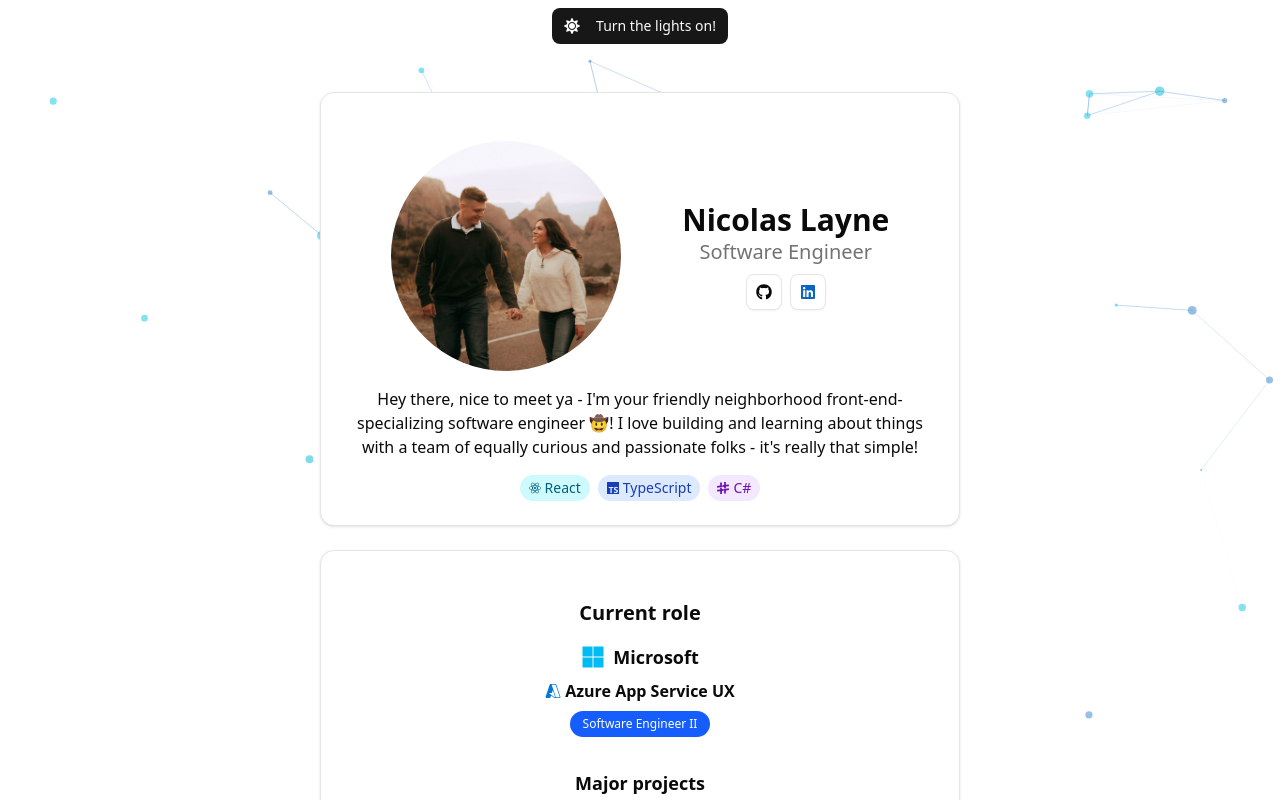
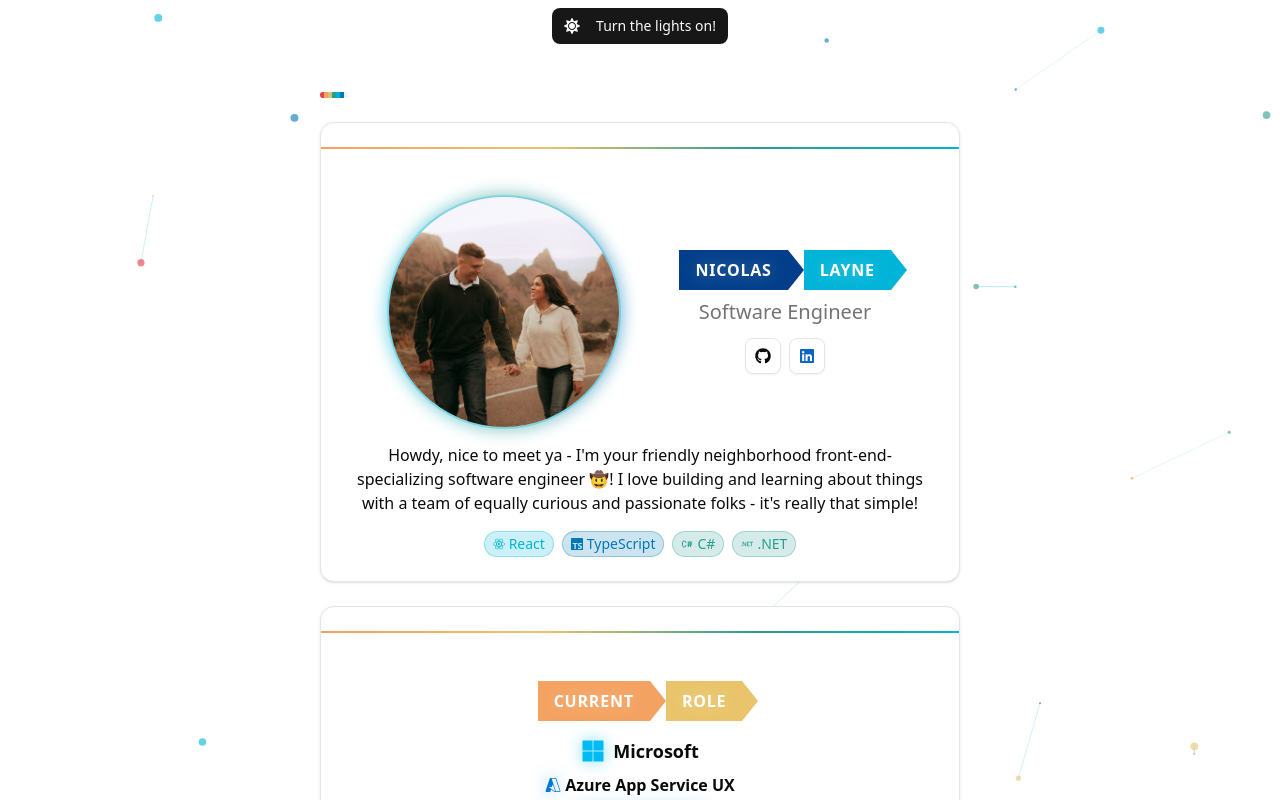
Before and after one commit to NicL9923/NicL9923.github.io, a React (Vite) app: page / in a window 1280 px wide. Shown: the top 800 px of the page. Built offline with nearby package versions, Linux system fonts and the light colour scheme.

Commit message:
Initial style updates (ARC Raiders inspired)

```diff
--- a/src/components/AboutMe.tsx
+++ b/src/components/AboutMe.tsx
@@ -1,31 +1,51 @@
 import { FaGithub, FaLinkedin } from 'react-icons/fa';
-import { SiSharp, SiReact, SiTypescript } from 'react-icons/si';
+import { SiDotnet, SiReact, SiTypescript } from 'react-icons/si';
+import { TbBrandCSharp } from 'react-icons/tb';
+import CurrentRole from './CurrentRole';
+import { Badge } from './ui/badge';
+import { Button } from './ui/button';
 import { Card, CardContent } from './ui/card';
-import { Button } from './ui/button';
-import { Badge } from './ui/badge';
-import CurrentRole from './CurrentRole';
+import { ChevronHeader } from './ui/chevron-header';
+import { RainbowStripe } from './ui/rainbow-stripe';
 
 const AboutMe = () => {
   return (
     <div className="w-full max-w-2xl px-4">
       <div className="flex flex-col gap-6 animate-in fade-in zoom-in-50 duration-500">
-        <Card>
+        {/* Rainbow stripe accent at top */}
+        <RainbowStripe className="h-1.5 w-full rounded-full overflow-hidden" />
+
+        <Card className="dark:border-glow dark:bg-card/80 backdrop-blur-sm overflow-hidden">
+          {/* Subtle top accent line */}
+          <div className="h-0.5 rainbow-border" />
+
           <CardContent className="pt-6">
             <div className="flex flex-col gap-4">
               <div className="flex flex-col sm:flex-row items-center justify-evenly gap-4">
-                <img
-                  className="rounded-full w-[230px] h-[230px] object-cover"
-                  src="./Nic&Kim.jpg"
-                  alt="Nic & Kim"
-                />
+                {/* Profile image with glow effect */}
+                <div className="relative">
+                  <div className="absolute -inset-1 rounded-full bg-gradient-to-r from-arc-cyan via-arc-green to-arc-blue opacity-50 blur-sm dark:opacity-75" />
+                  <img
+                    className="relative rounded-full w-[230px] h-[230px] object-cover ring-2 ring-arc-cyan/30"
+                    src="./Nic&Kim.jpg"
+                    alt="Nic & Kim"
+                  />
+                </div>
 
                 <div className="flex flex-col items-center">
-                  <h1 className="text-3xl font-bold">Nicolas Layne</h1>
-                  <h2 className="text-xl text-muted-foreground">
+                  {/* Chevron-style name header */}
+                  <ChevronHeader
+                    segments={[
+                      { text: 'NICOLAS', color: '#023E8A' },
+                      { text: 'LAYNE', color: '#00B4D8' },
+                    ]}
+                    className="mb-2"
+                  />
+                  <h2 className="text-xl text-muted-foreground dark:glow-text-cyan">
                     Software Engineer
                   </h2>
 
-                  <div className="flex gap-2 mt-2">
+                  <div className="flex gap-2 mt-3">
                     <a
                       href="https://github.com/NicL9923"
                       target="_blank"
@@ -35,6 +55,7 @@ const AboutMe = () => {
                         variant="outline"
                         size="icon"
                         aria-label="Nicolas' Github"
+                        className="dark:border-arc-cyan/30 dark:hover:border-arc-cyan dark:hover:bg-arc-cyan/10 transition-all duration-300"
                       >
                         <FaGithub className="h-5 w-5" />
                       </Button>
@@ -48,7 +69,7 @@ const AboutMe = () => {
                         variant="outline"
                         size="icon"
                         aria-label="Nicolas' LinkedIn"
-                        className="text-[#0A66C2] hover:text-[#0A66C2]"
+                        className="text-[#0A66C2] hover:text-[#0A66C2] dark:border-arc-cyan/30 dark:hover:border-arc-cyan dark:hover:bg-arc-cyan/10 transition-all duration-300"
                       >
                         <FaLinkedin className="h-5 w-5" />
                       </Button>
@@ -58,33 +79,41 @@ const AboutMe = () => {
               </div>
 
               <p className="text-center">
-                Hey there, nice to meet ya - I&apos;m your friendly neighborhood
+                Howdy, nice to meet ya - I&apos;m your friendly neighborhood
                 front-end-specializing software engineer 🤠! I love building and
                 learning about things with a team of equally curious and
                 passionate folks - it&apos;s really that simple!
               </p>
 
+              {/* Skills with ARC-inspired colors */}
               <div className="flex justify-center gap-2 flex-wrap">
                 <Badge
                   variant="secondary"
-                  className="text-sm gap-1 bg-cyan-100 text-cyan-800 dark:bg-cyan-900 dark:text-cyan-100"
+                  className="text-sm gap-1 bg-arc-cyan/20 text-arc-cyan border border-arc-cyan/30 dark:shadow-[0_0_10px_rgba(0,180,216,0.2)]"
                 >
                   <SiReact className="h-4 w-4" />
                   React
                 </Badge>
                 <Badge
                   variant="secondary"
-                  className="text-sm gap-1 bg-blue-100 text-blue-800 dark:bg-blue-900 dark:text-blue-100"
+                  className="text-sm gap-1 bg-arc-blue/20 text-arc-blue border border-arc-blue/30 dark:text-[#60A5FA] dark:shadow-[0_0_10px_rgba(0,119,182,0.2)]"
                 >
                   <SiTypescript className="h-4 w-4" />
                   TypeScript
                 </Badge>
                 <Badge
                   variant="secondary"
-                  className="text-sm gap-1 bg-purple-100 text-purple-800 dark:bg-purple-900 dark:text-purple-100"
+                  className="text-sm gap-1 bg-arc-green/20 text-arc-green border border-arc-green/30 dark:shadow-[0_0_10px_rgba(42,157,143,0.2)]"
                 >
-                  <SiSharp className="h-4 w-4" />
+                  <TbBrandCSharp className="h-4 w-4" />
                   C#
+                </Badge>
+                <Badge
+                  variant="secondary"
+                  className="text-sm gap-1 bg-arc-green/20 text-arc-green border border-arc-green/30 dark:shadow-[0_0_10px_rgba(42,157,143,0.2)]"
+                >
+                  <SiDotnet className="h-4 w-4" />
+                  .NET
                 </Badge>
               </div>
             </div>
@@ -92,6 +121,9 @@ const AboutMe = () => {
         </Card>
 
         <CurrentRole />
+
+        {/* Bottom rainbow accent */}
+        <RainbowStripe className="h-1.5 w-full rounded-full overflow-hidden" />
       </div>
     </div>
   );
--- a/src/components/CurrentRole.tsx
+++ b/src/components/CurrentRole.tsx
@@ -2,52 +2,78 @@ import { FaMicrosoft } from 'react-icons/fa';
 import { VscAzure } from 'react-icons/vsc';
 import { Card, CardContent } from './ui/card';
 import { Badge } from './ui/badge';
+import { ChevronHeader } from './ui/chevron-header';
 
 const CurrentRole = () => {
   const currentProjects = [
     {
       name: 'Azure SRE Agent',
       description: 'AI-powered site reliability engineering',
+      accentColor: '#E63946', // red
     },
     {
       name: 'Azure Container Apps',
       description: 'Serverless container platform',
+      accentColor: '#2A9D8F', // green
     },
     {
       name: 'Azure App Service (Networking)',
       description: 'Cloud hosting networking features',
+      accentColor: '#00B4D8', // cyan
     },
   ];
 
   return (
-    <Card>
+    <Card className="dark:border-glow dark:bg-card/80 backdrop-blur-sm overflow-hidden">
+      {/* Top accent line */}
+      <div className="h-0.5 rainbow-border" />
+
       <CardContent className="pt-6">
         <div className="flex flex-col gap-4">
           <div className="flex items-center justify-center">
-            <h3 className="text-xl font-semibold">Current role</h3>
+            <ChevronHeader
+              segments={[
+                { text: 'CURRENT', color: '#F4A261' },
+                { text: 'ROLE', color: '#E9C46A' },
+              ]}
+            />
           </div>
 
           <div className="flex flex-col items-center gap-2">
             <div className="flex items-center justify-center gap-2">
-              <FaMicrosoft size={24} color="#00BCF2" />
+              <FaMicrosoft
+                size={24}
+                className="text-[#00BCF2] drop-shadow-[0_0_8px_rgba(0,188,242,0.5)]"
+              />
               <h4 className="text-lg font-semibold">Microsoft</h4>
             </div>
             <div className="flex items-center gap-1">
-              <VscAzure color="#0078D4" />
+              <VscAzure className="text-[#0078D4] drop-shadow-[0_0_8px_rgba(0,120,212,0.5)]" />
               <span className="font-semibold">Azure App Service UX</span>
             </div>
-            <Badge className="bg-blue-600 hover:bg-blue-700 text-white px-3 py-1">
+            <Badge className="bg-gradient-to-r from-arc-blue to-arc-cyan text-white px-3 py-1 shadow-[0_0_15px_rgba(0,180,216,0.3)]">
               Software Engineer II
             </Badge>
           </div>
 
           <div className="mt-4">
-            <h4 className="text-lg font-semibold mb-3 text-center">
+            <h4 className="text-lg font-semibold mb-3 text-center dark:glow-text-cyan">
               Major projects
             </h4>
             <div className="grid grid-cols-1 md:grid-cols-3 gap-4">
               {currentProjects.map((project, index) => (
-                <Card key={index} className="border">
+                <Card
+                  key={index}
+                  className="border dark:border-arc-cyan/20 dark:hover:border-arc-cyan/50 transition-all duration-300 overflow-hidden group"
+                >
+                  {/* Colored top accent for each project */}
+                  <div
+                    className="h-1 transition-all duration-300 group-hover:h-1.5"
+                    style={{
+                      backgroundColor: project.accentColor,
+                      boxShadow: `0 0 10px ${project.accentColor}50`,
+                    }}
+                  />
                   <CardContent className="pt-4 text-center">
                     <p className="font-bold mb-2">{project.name}</p>
                     <p className="text-sm text-muted-foreground">
--- a/src/components/ParticlesBackground.tsx
+++ b/src/components/ParticlesBackground.tsx
@@ -49,13 +49,21 @@ const ParticlesBackground = () => {
       },
       particles: {
         color: {
-          value: ['#3182ce', '#00b8d4', '#0bc5ea'],
+          // ARC Raiders color palette
+          value: [
+            '#E63946',
+            '#F4A261',
+            '#E9C46A',
+            '#2A9D8F',
+            '#00B4D8',
+            '#0077B6',
+          ],
         },
         links: {
-          color: '#3182ce',
+          color: '#00B4D8',
           distance: 150,
           enable: true,
-          opacity: 0.3,
+          opacity: 0.2,
           width: 1,
         },
         move: {
@@ -65,23 +73,23 @@ const ParticlesBackground = () => {
             default: 'bounce',
           },
           random: false,
-          speed: 1,
+          speed: 0.8,
           straight: false,
         },
         number: {
           density: {
             enable: true,
           },
-          value: 80,
+          value: 60,
         },
         opacity: {
-          value: 0.5,
+          value: 0.6,
         },
         shape: {
           type: 'circle',
         },
         size: {
-          value: { min: 1, max: 5 },
+          value: { min: 1, max: 4 },
         },
       },
       detectRetina: true,
--- /dev/null
+++ b/src/components/ui/chevron-header.tsx
@@ -0,0 +1,35 @@
+interface ChevronHeaderProps {
+  segments: Array<{
+    text: string;
+    color: string;
+  }>;
+  className?: string;
+}
+
+const ChevronHeader = ({ segments, className = '' }: ChevronHeaderProps) => {
+  return (
+    <div className={`flex items-center ${className}`}>
+      {segments.map((segment, index) => (
+        <div key={index} className="flex items-center">
+          <div
+            className="relative px-4 py-2 font-bold text-white tracking-wider"
+            style={{ backgroundColor: segment.color }}
+          >
+            <span className="relative z-10 drop-shadow-[0_0_8px_rgba(255,255,255,0.3)]">
+              {segment.text}
+            </span>
+            {/* Right chevron point */}
+            <div
+              className="absolute top-0 -right-4 w-0 h-0 border-t-[20px] border-b-[20px] border-l-[16px] border-t-transparent border-b-transparent"
+              style={{ borderLeftColor: segment.color }}
+            />
+          </div>
+          {/* Spacing for chevron overlap */}
+          {index < segments.length - 1 && <div className="w-4" />}
+        </div>
+      ))}
+    </div>
+  );
+};
+
+export { ChevronHeader };
--- /dev/null
+++ b/src/components/ui/rainbow-stripe.tsx
@@ -0,0 +1,120 @@
+interface RainbowStripeProps {
+  className?: string;
+  vertical?: boolean;
+  animate?: boolean;
+}
+
+const RainbowStripe = ({
+  className = '',
+  vertical = false,
+  animate = false,
+}: RainbowStripeProps) => {
+  const colors = [
+    '#E63946', // Red
+    '#F4A261', // Orange
+    '#E9C46A', // Yellow
+    '#2A9D8F', // Green
+    '#00B4D8', // Cyan
+    '#0077B6', // Blue
+  ];
+
+  return (
+    <div
+      className={`flex ${vertical ? 'flex-col' : 'flex-row'} ${
+        animate ? 'animate-pulse' : ''
+      } ${className}`}
+    >
+      {colors.map((color, index) => (
+        <div
+          key={index}
+          className={`${vertical ? 'w-full h-1' : 'h-full w-1'} transition-all duration-300`}
+          style={{
+            backgroundColor: color,
+            boxShadow: `0 0 8px ${color}80`,
+          }}
+        />
+      ))}
+    </div>
+  );
+};
+
+// Diagonal stripe variant for more dynamic look
+const DiagonalStripes = ({ className = '' }: { className?: string }) => {
+  return (
+    <div className={`relative overflow-hidden ${className}`}>
+      <svg
+        className="w-full h-full"
+        viewBox="0 0 100 20"
+        preserveAspectRatio="none"
+      >
+        <defs>
+          <linearGradient id="arcGradient" x1="0%" y1="0%" x2="100%" y2="0%">
+            <stop offset="0%" stopColor="#E63946" />
+            <stop offset="20%" stopColor="#F4A261" />
+            <stop offset="40%" stopColor="#E9C46A" />
+            <stop offset="60%" stopColor="#2A9D8F" />
+            <stop offset="80%" stopColor="#00B4D8" />
+            <stop offset="100%" stopColor="#0077B6" />
+          </linearGradient>
+        </defs>
+        {/* Multiple diagonal lines */}
+        <line
+          x1="0"
+          y1="20"
+          x2="25"
+          y2="0"
+          stroke="#E63946"
+          strokeWidth="2"
+          className="drop-shadow-[0_0_4px_#E63946]"
+        />
+        <line
+          x1="5"
+          y1="20"
+          x2="30"
+          y2="0"
+          stroke="#F4A261"
+          strokeWidth="2"
+          className="drop-shadow-[0_0_4px_#F4A261]"
+        />
+        <line
+          x1="10"
+          y1="20"
+          x2="35"
+          y2="0"
+          stroke="#E9C46A"
+          strokeWidth="2"
+          className="drop-shadow-[0_0_4px_#E9C46A]"
+        />
+        <line
+          x1="15"
+          y1="20"
+          x2="40"
+          y2="0"
+          stroke="#2A9D8F"
+          strokeWidth="2"
+          className="drop-shadow-[0_0_4px_#2A9D8F]"
+        />
+        <line
+          x1="20"
+          y1="20"
+          x2="45"
+          y2="0"
+          stroke="#00B4D8"
+          strokeWidth="2"
+          className="drop-shadow-[0_0_4px_#00B4D8]"
+        />
+        <line
+          x1="25"
+          y1="20"
+          x2="50"
+          y2="0"
+          stroke="#0077B6"
+          strokeWidth="2"
+          className="drop-shadow-[0_0_4px_#0077B6]"
+        />
+      </svg>
+    </div>
+  );
+};
+
+export { RainbowStripe, DiagonalStripes };
--- a/src/index.css
+++ b/src/index.css
@@ -3,6 +3,7 @@
 
 @custom-variant dark (&:is(.dark *));
 
+/* ARC Raiders Color Palette */
 @theme inline {
   --radius-sm: calc(var(--radius) - 4px);
   --radius-md: calc(var(--radius) - 2px);
@@ -42,6 +43,15 @@
   --color-sidebar-accent-foreground: var(--sidebar-accent-foreground);
   --color-sidebar-border: var(--sidebar-border);
   --color-sidebar-ring: var(--sidebar-ring);
+
+  /* ARC Raiders accent colors */
+  --color-arc-red: #E63946;
+  --color-arc-orange: #F4A261;
+  --color-arc-yellow: #E9C46A;
+  --color-arc-green: #2A9D8F;
+  --color-arc-cyan: #00B4D8;
+  --color-arc-blue: #0077B6;
+  --color-arc-dark-blue: #023E8A;
 }
 
 :root {
@@ -80,37 +90,37 @@
 }
 
 .dark {
-  --background: oklch(0.145 0 0);
-  --foreground: oklch(0.985 0 0);
-  --card: oklch(0.205 0 0);
-  --card-foreground: oklch(0.985 0 0);
-  --popover: oklch(0.205 0 0);
-  --popover-foreground: oklch(0.985 0 0);
-  --primary: oklch(0.922 0 0);
-  --primary-foreground: oklch(0.205 0 0);
-  --secondary: oklch(0.269 0 0);
-  --secondary-foreground: oklch(0.985 0 0);
-  --muted: oklch(0.269 0 0);
-  --muted-foreground: oklch(0.708 0 0);
-  --accent: oklch(0.269 0 0);
-  --accent-foreground: oklch(0.985 0 0);
-  --destructive: oklch(0.704 0.191 22.216);
-  --border: oklch(1 0 0 / 10%);
-  --input: oklch(1 0 0 / 15%);
-  --ring: oklch(0.556 0 0);
-  --chart-1: oklch(0.488 0.243 264.376);
-  --chart-2: oklch(0.696 0.17 162.48);
-  --chart-3: oklch(0.769 0.188 70.08);
-  --chart-4: oklch(0.627 0.265 303.9);
-  --chart-5: oklch(0.645 0.246 16.439);
-  --sidebar: oklch(0.205 0 0);
-  --sidebar-foreground: oklch(0.985 0 0);
-  --sidebar-primary: oklch(0.488 0.243 264.376);
-  --sidebar-primary-foreground: oklch(0.985 0 0);
-  --sidebar-accent: oklch(0.269 0 0);
-  --sidebar-accent-foreground: oklch(0.985 0 0);
-  --sidebar-border: oklch(1 0 0 / 10%);
-  --sidebar-ring: oklch(0.556 0 0);
+  --background: #0D1117;
+  --foreground: oklch(0.95 0.02 240);
+  --card: #161B22;
+  --card-foreground: oklch(0.95 0.02 240);
+  --popover: #161B22;
+  --popover-foreground: oklch(0.95 0.02 240);
+  --primary: #00B4D8;
+  --primary-foreground: #0D1117;
+  --secondary: #1A2332;
+  --secondary-foreground: oklch(0.95 0.02 240);
+  --muted: #1A2332;
+  --muted-foreground: oklch(0.7 0.02 240);
+  --accent: #2A9D8F;
+  --accent-foreground: oklch(0.95 0.02 240);
+  --destructive: #E63946;
+  --border: rgba(0, 180, 216, 0.2);
+  --input: rgba(0, 180, 216, 0.15);
+  --ring: #00B4D8;
+  --chart-1: #E63946;
+  --chart-2: #F4A261;
+  --chart-3: #E9C46A;
+  --chart-4: #2A9D8F;
+  --chart-5: #00B4D8;
+  --sidebar: #161B22;
+  --sidebar-foreground: oklch(0.95 0.02 240);
+  --sidebar-primary: #00B4D8;
+  --sidebar-primary-foreground: #0D1117;
+  --sidebar-accent: #1A2332;
+  --sidebar-accent-foreground: oklch(0.95 0.02 240);
+  --sidebar-border: rgba(0, 180, 216, 0.2);
+  --sidebar-ring: #00B4D8;
 }
 
 @layer base {
@@ -121,3 +131,48 @@
     @apply bg-background text-foreground;
   }
 }
+
+/* ARC Raiders Glow Effects */
+.glow-cyan {
+  box-shadow: 0 0 20px rgba(0, 180, 216, 0.3), 0 0 40px rgba(0, 180, 216, 0.1);
+}
+
+.glow-text-cyan {
+  text-shadow: 0 0 10px rgba(0, 180, 216, 0.5), 0 0 20px rgba(0, 180, 216, 0.3);
+}
+
+.border-glow {
+  border: 1px solid rgba(0, 180, 216, 0.3);
+  box-shadow: inset 0 0 20px rgba(0, 180, 216, 0.05), 0 0 20px rgba(0, 180, 216, 0.1);
+}
+
+/* Animated gradient border */
+@keyframes gradient-shift {
+  0% { background-position: 0% 50%; }
+  50% { background-position: 100% 50%; }
+  100% { background-position: 0% 50%; }
+}
+
+.rainbow-border {
+  background: linear-gradient(90deg, #E63946, #F4A261, #E9C46A, #2A9D8F, #00B4D8, #0077B6, #E63946);
+  background-size: 200% 100%;
+  animation: gradient-shift 8s ease infinite;
+}
+
+/* Scanline effect for retro feel */
+.scanlines::after {
+  content: '';
+  position: absolute;
+  top: 0;
+  left: 0;
+  right: 0;
+  bottom: 0;
+  background: repeating-linear-gradient(
+    0deg,
+    transparent,
+    transparent 2px,
+    rgba(0, 0, 0, 0.1) 2px,
+    rgba(0, 0, 0, 0.1) 4px
+  );
+  pointer-events: none;
+}
```
